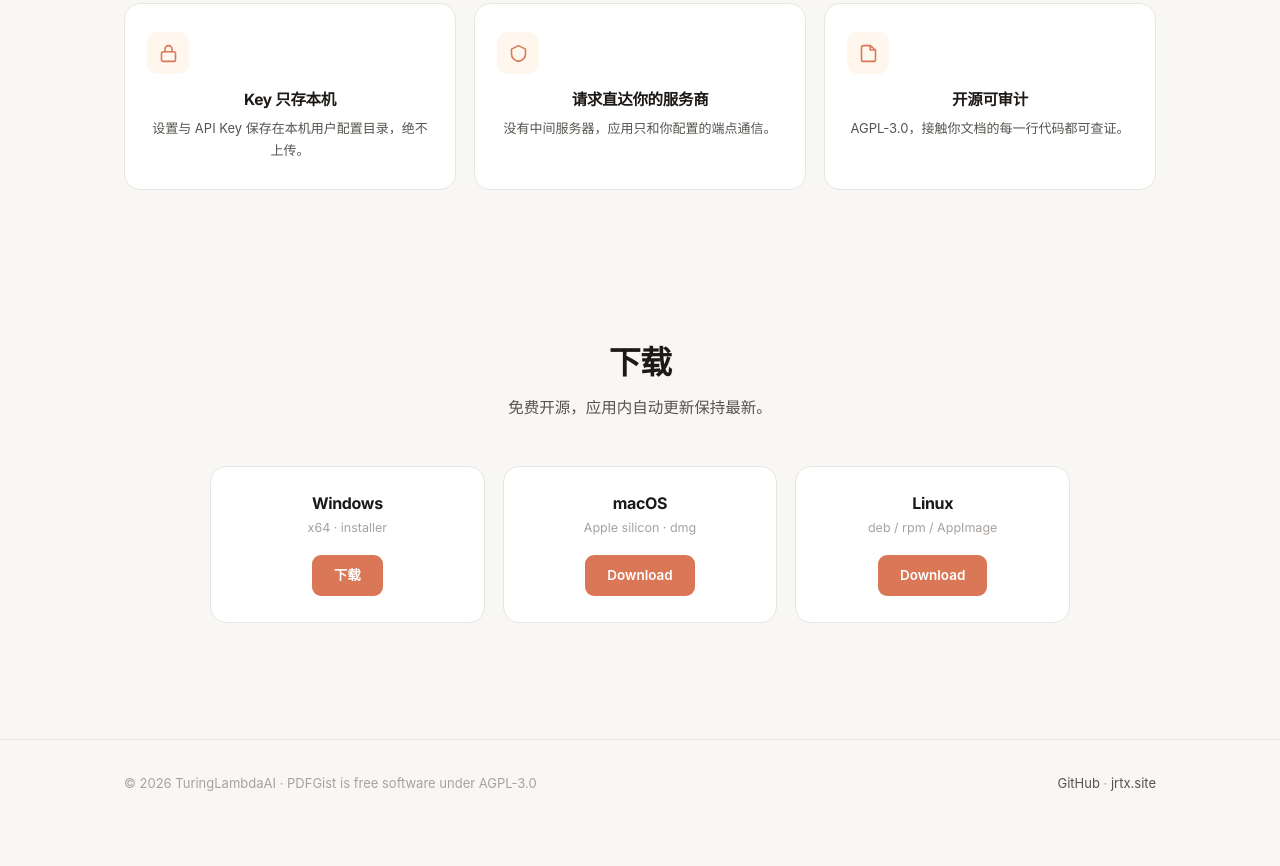
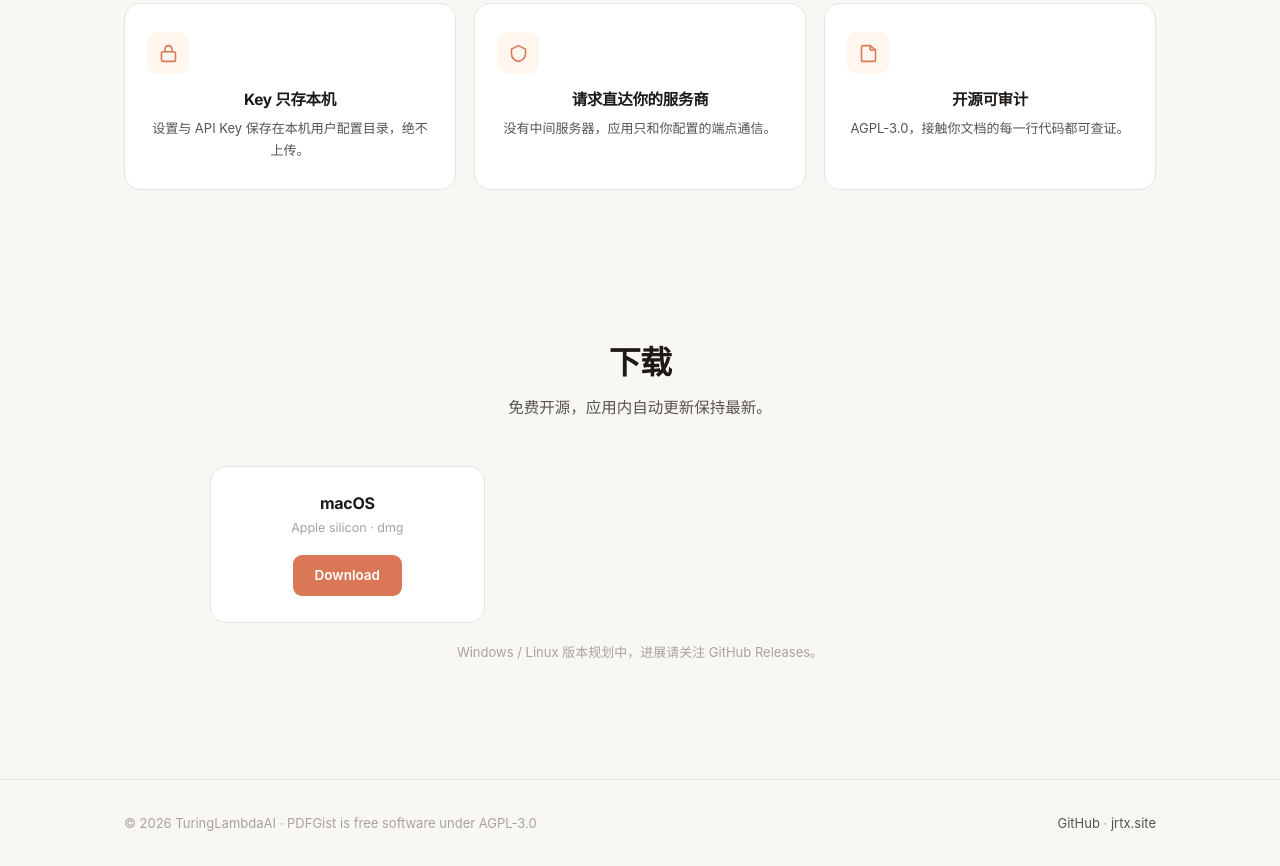
Before and after one commit to turinglambdaai/pdfgist, a plain HTML site: page docs/index.html in a window 1280 px wide. Shown: the part 3369-4235 px from the top of the page. Before the commit the page ends 4195 px from the top, so only its background shows below. Drawn offline with Linux system fonts and the light colour scheme.

Commit message:
site: point downloads at the assets that actually ship

```diff
--- a/docs/index.html
+++ b/docs/index.html
@@ -284,21 +284,12 @@
     </div>
     <div class="dl-grid animate-on-scroll">
       <div class="dl-card">
-        <h3>Windows</h3>
-        <p class="fmt">x64 · installer</p>
-        <a href="https://github.com/turinglambdaai/pdfgist/releases/latest" target="_blank" rel="noopener" data-en="Download" data-zh="下载">下载</a>
-      </div>
-      <div class="dl-card">
         <h3>macOS</h3>
         <p class="fmt">Apple silicon · dmg</p>
-        <a href="https://github.com/turinglambdaai/pdfgist/releases/latest" target="_blank" rel="noopener">Download</a>
-      </div>
-      <div class="dl-card">
-        <h3>Linux</h3>
-        <p class="fmt">deb / rpm / AppImage</p>
-        <a href="https://github.com/turinglambdaai/pdfgist/releases/latest" target="_blank" rel="noopener">Download</a>
+        <a href="https://github.com/turinglambdaai/pdfgist/releases/latest/download/PDFGist-v1.1.0-macos.dmg" target="_blank" rel="noopener">Download</a>
       </div>
     </div>
+    <p class="hero-note" style="text-align:center;margin-top:18px" data-en="Windows and Linux builds are planned — follow GitHub Releases for updates." data-zh="Windows / Linux 版本规划中，进展请关注 GitHub Releases。">Windows / Linux 版本规划中，进展请关注 GitHub Releases。</p>
   </div>
 </section>
 
```
